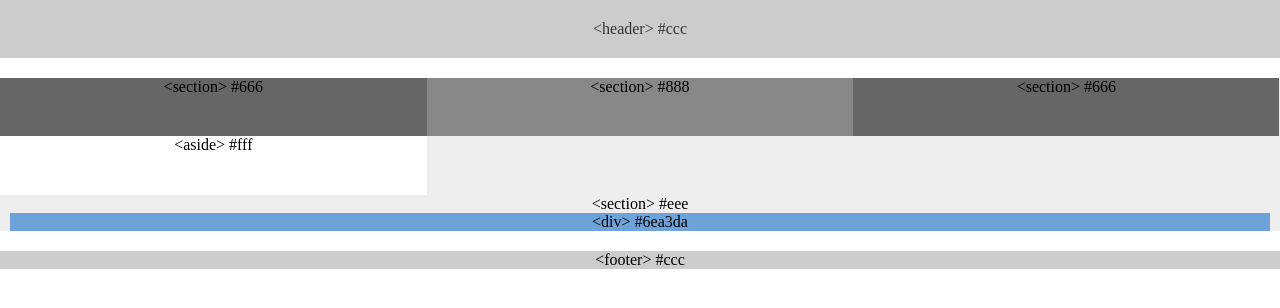
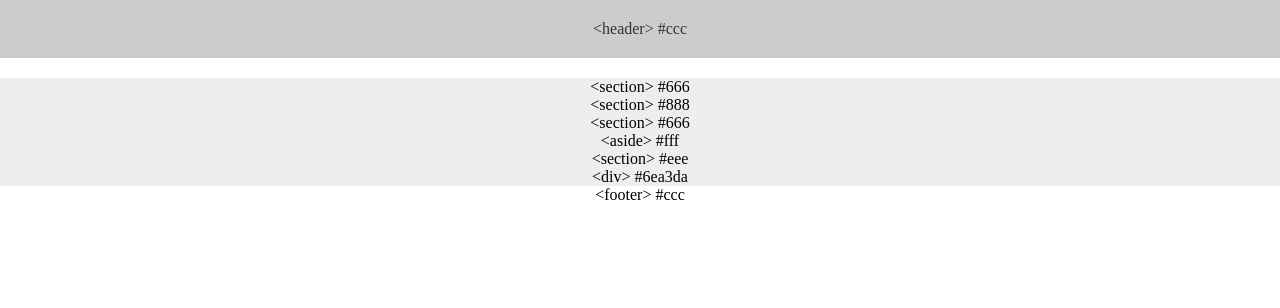
Before and after one commit to benzed3/float-practice, a plain HTML site: page index.html in a window 1280 px wide. Drawn offline with Linux system fonts and the light colour scheme.

Commit message:
deleted most css

```diff
--- a/index.html
+++ b/index.html
@@ -25,7 +25,7 @@
         &lt;section&gt; #666
     </section>
 
-    <section id="full" class="clearfix">
+    <section id="full">
         <aside class="clearfix">
             &lt;aside&gt; #fff
         </aside>
--- a/style.css
+++ b/style.css
@@ -19,51 +19,29 @@
   }
 
   #left {
-    background: #666;
-    width: 33.33%;
-    float: left;
-    height: 58.4px;
-    text-align: center;
+
   }
 
   #middle {
-    background: #888;
-    width: 33.33%;
-    float: left;
-    height: 58.4px;
-    text-align: center;
+
   }
 
   #right {
-    background: #666;
-    width: 33.3%;
-    float: left;
-    height: 58.4px;
-    text-align: center;
+
   }
 
   #full {
-    margin-top: 20px;
+
   }
 
   #division {
-    background: #6ea3da;
-    margin: 0 10px 0 10px;
+
   }
 
   aside {
-    background: #fff;
-    height: 116.8px;
-    width: 33.33%;
+
   }
 
   footer {
-    background: #ccc;
-    margin-top: 20px;
+
   }
-
-  .clearfix::after {
-    content: "";
-    display:block;
-    clear: both;
-  }
```
